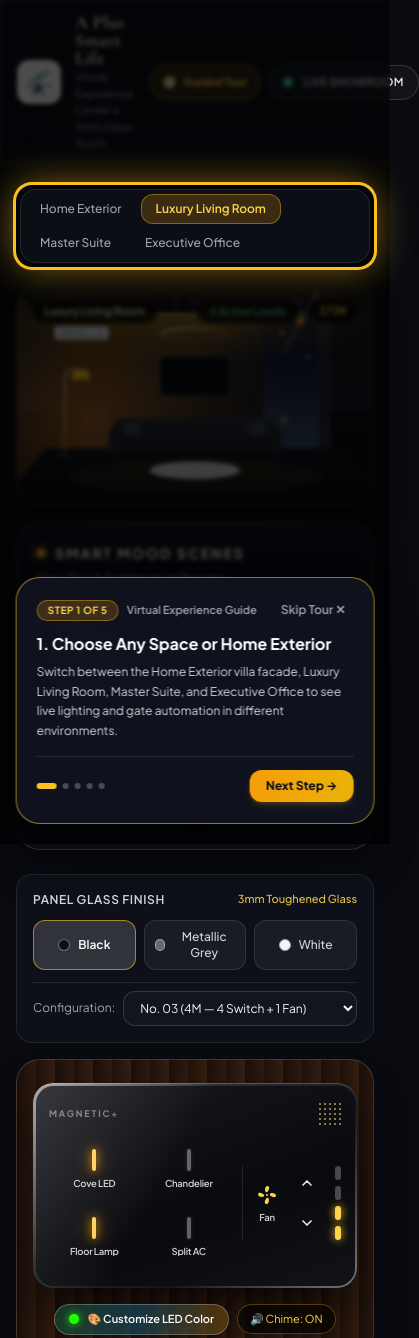
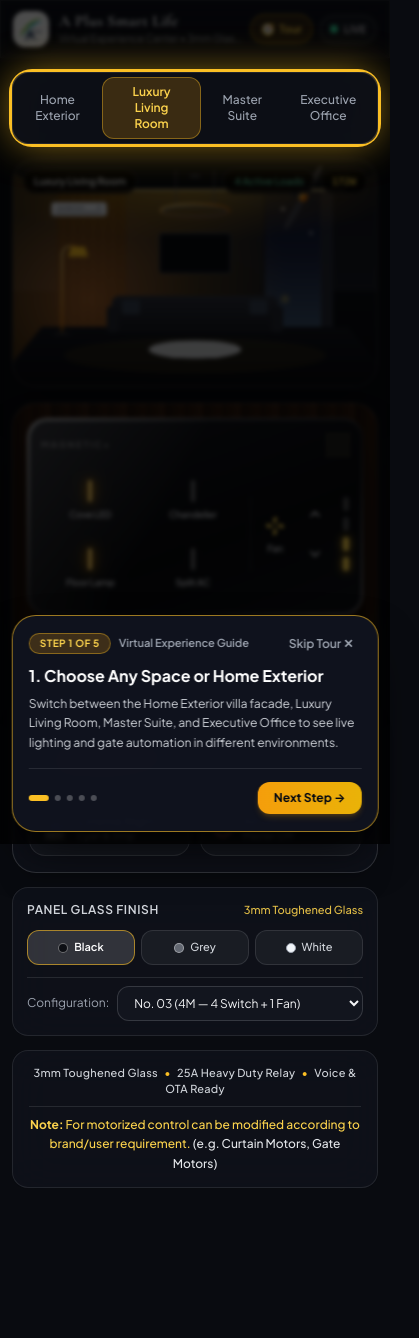
Before and after one commit to APLUSINFOTECH/Aplussmartlife.liveexperience, a plain HTML site: page index.html in a window 390 px wide. Shown: the top 1338 px of the page, 419 px wide, since content can reach past the window. After the commit the page ends 1202 px from the top, so only its background shows below. Drawn offline with nearby package versions, Linux system fonts and the light colour scheme.

Commit message:
Update index.html

```diff
--- a/index.html
+++ b/index.html
@@ -217,12 +217,12 @@
   <!-- ======================================================================
        1. HEADER & BRANDING
        ====================================================================== -->
-  <header class="sticky top-0 z-40 glass-card border-b border-white/10 px-4 sm:px-6 lg:px-8 py-3">
-    <div class="max-w-[1400px] mx-auto flex items-center justify-between gap-4">
+  <header class="sticky top-0 z-40 glass-card border-b border-white/10 px-3 sm:px-6 lg:px-8 py-2.5 sm:py-3">
+    <div class="max-w-[1400px] mx-auto flex flex-nowrap items-center justify-between gap-2 sm:gap-4">
 
       <!-- Brand Logo Emblem + Title -->
-      <div class="flex items-center gap-3.5">
-        <div class="bg-white rounded-xl p-1.5 shadow-md shadow-black/40 w-11 h-11 flex items-center justify-center shrink-0">
+      <div class="flex items-center gap-2.5 sm:gap-3.5 min-w-0 shrink">
+        <div class="bg-white rounded-xl p-1 sm:p-1.5 shadow-md shadow-black/40 w-9 h-9 sm:w-11 sm:h-11 flex items-center justify-center shrink-0">
           <svg viewBox="0 0 120 110" class="w-full h-full" aria-label="A Plus Smart Life Logo">
             <!-- Green Swoosh -->
             <path d="M12 88 C 24 44, 62 16, 108 6 C 74 24, 42 50, 12 88 Z" fill="#8cc63f"/>
@@ -238,34 +238,34 @@
             <text x="60" y="106" text-anchor="middle" font-family="Plus Jakarta Sans, sans-serif" font-weight="700" font-size="8.5" letter-spacing="1.8" fill="#132d54">SMART LIFE</text>
           </svg>
         </div>
-        <div>
-          <div class="flex items-center gap-2">
-            <h1 class="font-serif-luxury text-lg sm:text-xl font-bold tracking-wide text-white leading-none">
+        <div class="min-w-0">
+          <div class="flex items-center gap-1.5 sm:gap-2">
+            <h1 class="font-serif-luxury text-base sm:text-xl font-bold tracking-wide text-white leading-none truncate">
               A Plus Smart Life
             </h1>
             <span class="hidden md:inline-block px-2 py-0.5 rounded-full text-[10px] font-bold uppercase tracking-wider bg-amber-500/15 text-amber-300 border border-amber-400/30">
               Magnetic+
             </span>
           </div>
-          <p class="text-[11px] text-gray-400 mt-0.5">Virtual Experience Center • 3mm Glass Touch</p>
+          <p class="text-[10px] sm:text-[11px] text-gray-400 mt-0.5 truncate">Virtual Experience Center • 3mm Glass Touch</p>
         </div>
       </div>
 
       <!-- Right Status Pill + Replay Guided Tour Button -->
-      <div class="flex items-center gap-2 sm:gap-3 shrink-0">
+      <div class="flex items-center gap-1.5 sm:gap-3 shrink-0">
         <button type="button" onclick="startGuidedTour(true)" id="headerTourBtn"
-          class="px-3 sm:px-3.5 py-2 rounded-full text-[11px] sm:text-xs font-bold bg-amber-500/15 hover:bg-amber-500/25 border border-amber-400/50 text-amber-300 flex items-center gap-1.5 transition cursor-pointer shadow-sm">
+          class="px-2.5 sm:px-3.5 py-1.5 sm:py-2 rounded-full text-[11px] sm:text-xs font-bold bg-amber-500/15 hover:bg-amber-500/25 border border-amber-400/50 text-amber-300 flex items-center gap-1 sm:gap-1.5 transition cursor-pointer shadow-sm whitespace-nowrap">
           <span>🧭</span>
-          <span>Guided Tour</span>
+          <span>Tour</span>
         </button>
 
-        <div class="px-3.5 sm:px-4 py-2 rounded-full text-[11px] sm:text-xs font-semibold tracking-wide bg-white/[0.04] border border-white/15 text-gray-200 flex items-center gap-2.5 shadow-inner">
-          <span class="relative flex h-2.5 w-2.5">
+        <div class="px-2.5 sm:px-4 py-1.5 sm:py-2 rounded-full text-[10px] sm:text-xs font-semibold tracking-wide bg-white/[0.04] border border-white/15 text-gray-200 flex items-center gap-1.5 sm:gap-2.5 shadow-inner whitespace-nowrap">
+          <span class="relative flex h-2 w-2 sm:h-2.5 sm:w-2.5">
             <span class="animate-ping absolute inline-flex h-full w-full rounded-full bg-emerald-400 opacity-75"></span>
-            <span class="relative inline-flex rounded-full h-2.5 w-2.5 bg-emerald-400"></span>
+            <span class="relative inline-flex rounded-full h-2 w-2 sm:h-2.5 sm:w-2.5 bg-emerald-400"></span>
           </span>
-          <span class="hidden sm:inline">LIVE VIRTUAL SHOWROOM • 230V AC VOICE READY</span>
-          <span class="sm:hidden">LIVE SHOWROOM</span>
+          <span class="hidden sm:inline">LIVE VIRTUAL SHOWROOM </span>
+          <span class="sm:hidden">LIVE</span>
         </div>
       </div>
     </div>
@@ -274,33 +274,33 @@
   <!-- ======================================================================
        MAIN EXPERIENCE STAGE (7 COLS LEFT VISUALIZER / 5 COLS RIGHT PANEL)
        ====================================================================== -->
-  <main class="flex-1 max-w-[1400px] w-full mx-auto px-4 sm:px-6 lg:px-8 py-5 sm:py-6 grid grid-cols-1 lg:grid-cols-12 gap-6 items-start">
+  <main class="flex-1 max-w-[1400px] w-full mx-auto px-3 sm:px-6 lg:px-8 py-3.5 sm:py-6 grid grid-cols-1 lg:grid-cols-12 gap-4 sm:gap-6 items-start">
 
     <!-- LEFT COLUMN (7 COLS): ROOM SELECTOR + ARCHITECTURAL VISUALIZER + SCENES -->
-    <section class="lg:col-span-7 flex flex-col gap-4">
-
-      <!-- Room Selector Pill Tabs -->
-      <div id="tour-step-rooms" class="flex flex-wrap items-center justify-between gap-2 p-1 rounded-2xl">
-        <div class="inline-flex flex-wrap items-center p-1 rounded-2xl glass-card gap-1" role="tablist">
+    <section class="lg:col-span-7 flex flex-col gap-3.5 sm:gap-4">
+
+      <!-- Room Selector Pill Tabs (Horizontally Scrollable on Mobile) -->
+      <div id="tour-step-rooms" class="flex items-center justify-between gap-2">
+        <div class="w-full sm:w-auto flex items-center overflow-x-auto p-1 rounded-2xl glass-card gap-1 no-scrollbar" role="tablist">
           <button onclick="selectRoom('exterior')" id="room-tab-exterior"
-            class="px-3.5 py-1.5 rounded-xl text-xs font-medium transition text-gray-400 hover:text-white border border-transparent">
+            class="shrink-0 px-3 sm:px-3.5 py-1.5 rounded-xl text-xs font-medium transition text-gray-400 hover:text-white border border-transparent">
             Home Exterior
           </button>
           <button onclick="selectRoom('living')" id="room-tab-living"
-            class="px-3.5 py-1.5 rounded-xl text-xs font-semibold transition bg-amber-500/20 text-amber-300 border border-amber-400/40">
+            class="shrink-0 px-3 sm:px-3.5 py-1.5 rounded-xl text-xs font-semibold transition bg-amber-500/20 text-amber-300 border border-amber-400/40">
             Luxury Living Room
           </button>
           <button onclick="selectRoom('bedroom')" id="room-tab-bedroom"
-            class="px-3.5 py-1.5 rounded-xl text-xs font-medium transition text-gray-400 hover:text-white border border-transparent">
+            class="shrink-0 px-3 sm:px-3.5 py-1.5 rounded-xl text-xs font-medium transition text-gray-400 hover:text-white border border-transparent">
             Master Suite
           </button>
           <button onclick="selectRoom('office')" id="room-tab-office"
-            class="px-3.5 py-1.5 rounded-xl text-xs font-medium transition text-gray-400 hover:text-white border border-transparent">
+            class="shrink-0 px-3 sm:px-3.5 py-1.5 rounded-xl text-xs font-medium transition text-gray-400 hover:text-white border border-transparent">
             Executive Office
           </button>
         </div>
 
-        <span class="hidden sm:inline-block text-xs text-gray-400">
+        <span class="hidden xl:inline-block text-xs text-gray-400">
           Tap switches on the right to control lighting live
         </span>
       </div>
@@ -534,23 +534,23 @@
         </svg>
 
         <!-- Floating HUD Status Overlay -->
-        <div class="absolute top-3.5 left-3.5 right-3.5 flex flex-wrap items-center justify-between gap-2 pointer-events-none">
-          <span id="hudRoomTitle" class="px-3 py-1 rounded-full text-[11px] font-semibold bg-black/65 backdrop-blur-md text-white border border-white/15">
+        <div class="absolute top-2.5 left-2.5 right-2.5 sm:top-3.5 sm:left-3.5 sm:right-3.5 flex items-center justify-between gap-1.5 pointer-events-none">
+          <span id="hudRoomTitle" class="px-2.5 sm:px-3 py-1 rounded-full text-[10px] sm:text-[11px] font-semibold bg-black/65 backdrop-blur-md text-white border border-white/15 truncate max-w-[52%]">
             Luxury Living Room
           </span>
-          <div class="flex items-center gap-2">
-            <span id="hudActiveLoads" class="px-3 py-1 rounded-full text-[11px] font-medium bg-black/65 backdrop-blur-md text-emerald-300 border border-white/15">
+          <div class="flex items-center gap-1.5 shrink-0">
+            <span id="hudActiveLoads" class="px-2.5 sm:px-3 py-1 rounded-full text-[10px] sm:text-[11px] font-medium bg-black/65 backdrop-blur-md text-emerald-300 border border-white/15 whitespace-nowrap">
               3 Active Loads
             </span>
-            <span id="hudWattage" class="px-3 py-1 rounded-full text-[11px] font-mono font-semibold bg-black/65 backdrop-blur-md text-amber-300 border border-white/15">
+            <span id="hudWattage" class="px-2.5 sm:px-3 py-1 rounded-full text-[10px] sm:text-[11px] font-mono font-semibold bg-black/65 backdrop-blur-md text-amber-300 border border-white/15 whitespace-nowrap">
               124W
             </span>
           </div>
         </div>
       </div>
 
-      <!-- 3. PROMINENT SMART MOOD SCENES SHOWCASE -->
-      <div id="tour-step-scenes" class="glass-card rounded-3xl p-5 sm:p-6 border border-white/15 shadow-2xl shadow-black/40 flex flex-col gap-4 relative overflow-hidden">
+      <!-- 3. PROMINENT SMART MOOD SCENES SHOWCASE (Desktop Order Below Viewport, Mobile Order After Touch Panel) -->
+      <div id="tour-step-scenes" class="hidden lg:flex glass-card rounded-3xl p-5 sm:p-6 border border-white/15 shadow-2xl shadow-black/40 flex-col gap-4 relative overflow-hidden">
         <div class="absolute inset-x-0 top-0 h-px bg-gradient-to-r from-transparent via-amber-400/40 to-transparent pointer-events-none"></div>
 
         <div class="flex flex-wrap items-center justify-between gap-2">
@@ -601,29 +601,103 @@
     </section>
 
     <!-- RIGHT COLUMN (5 COLS): INTERACTIVE MAGNETIC+ GLASS TOUCH PANEL SIMULATOR -->
-    <aside class="lg:col-span-5 flex flex-col gap-4">
+    <aside class="lg:col-span-5 flex flex-col gap-3.5 sm:gap-4">
+
+      <!-- Wall-Mounted Magnetic+ Glass Touch Panel (Order 1 on Mobile so it sits directly beneath the Room Screen!) -->
+      <div id="panelWallStage" class="order-1 lg:order-2 wall-walnut relative rounded-3xl p-3.5 sm:p-7 flex flex-col items-center justify-center min-h-[245px] sm:min-h-[300px] border border-white/15 shadow-2xl transition-all duration-500">
+
+        <div id="magneticPlate" class="magnetic-plate plate-black w-full max-w-[490px] px-3.5 py-4 sm:px-6 sm:py-6">
+          <div id="touchPlateContent" class="relative z-10"></div>
+        </div>
+
+        <div class="mt-3.5 sm:mt-4 flex flex-wrap items-center justify-center gap-2">
+          <button type="button" onclick="openRgbLedModal()" id="rgbCustomizerTriggerBtn"
+            class="text-[11px] font-semibold text-white bg-gradient-to-r from-emerald-500/25 via-sky-500/25 to-amber-500/25 hover:from-emerald-500/35 hover:to-amber-500/35 backdrop-blur-md px-3 sm:px-3.5 py-1.5 rounded-full border border-white/25 flex items-center gap-2 transition cursor-pointer shadow-md">
+            <span id="rgbStatusDotBadge" class="w-2.5 h-2.5 rounded-full bg-[#22ff00] shadow-[0_0_8px_#22ff00]"></span>
+            <span>🎨 LED Color</span>
+          </button>
+          <button onclick="toggleSound()" id="soundToggleBtn"
+            class="text-[11px] text-amber-300 bg-black/55 hover:bg-black/75 backdrop-blur-md px-3 py-1.5 rounded-full border border-amber-400/30 transition cursor-pointer">
+            🔊 Chime: ON
+          </button>
+        </div>
+      </div>
+
+      <!-- Mobile Smart Mood Scenes (Visible on Mobile/Tablet directly below the Touch Panel) -->
+      <div class="order-2 lg:hidden glass-card rounded-3xl p-4 border border-white/15 shadow-xl flex flex-col gap-3">
+        <div class="flex items-center justify-between gap-2">
+          <div class="flex items-center gap-2">
+            <span class="w-2 h-2 rounded-full bg-amber-400 shadow-[0_0_8px_#fbbf24]"></span>
+            <h2 class="text-xs font-bold tracking-[0.14em] uppercase text-white">Smart Mood Scenes</h2>
+          </div>
+          <span class="text-[10px] text-gray-400">One-Touch Presets</span>
+        </div>
+
+        <div class="grid grid-cols-2 gap-2.5">
+          <button onclick="applyScene('welcome')" id="mob-scene-btn-welcome"
+            class="flex items-center gap-2.5 text-left p-3 rounded-2xl transition bg-amber-500/20 text-amber-200 border border-amber-400/60">
+            <span class="text-xl leading-none">✨</span>
+            <div>
+              <span class="text-xs font-bold text-white block leading-tight">Welcome Home</span>
+              <span class="text-[10px] text-amber-200/80 block">Warm Cove</span>
+            </div>
+          </button>
+
+          <button onclick="applyScene('dinner')" id="mob-scene-btn-dinner"
+            class="flex items-center gap-2.5 text-left p-3 rounded-2xl transition bg-white/[0.04] text-gray-200 border border-white/10">
+            <span class="text-xl leading-none">🥂</span>
+            <div>
+              <span class="text-xs font-bold text-white block leading-tight">Dinner Party</span>
+              <span class="text-[10px] text-gray-400 block">Chandelier &amp; AC</span>
+            </div>
+          </button>
+
+          <button onclick="applyScene('cinema')" id="mob-scene-btn-cinema"
+            class="flex items-center gap-2.5 text-left p-3 rounded-2xl transition bg-white/[0.04] text-gray-200 border border-white/10">
+            <span class="text-xl leading-none">🎬</span>
+            <div>
+              <span class="text-xs font-bold text-white block leading-tight">Cinema Night</span>
+              <span class="text-[10px] text-gray-400 block">Cyan &amp; Strip</span>
+            </div>
+          </button>
+
+          <button onclick="applyScene('alloff')" id="mob-scene-btn-alloff"
+            class="flex items-center gap-2.5 text-left p-3 rounded-2xl transition bg-white/[0.04] text-gray-200 border border-white/10">
+            <span class="text-rose-400 shrink-0">
+              <svg viewBox="0 0 24 24" class="w-5 h-5" fill="none" stroke="currentColor" stroke-width="2.25" stroke-linecap="round" stroke-linejoin="round">
+                <path d="M18.36 6.64a9 9 0 1 1-12.73 0"></path>
+                <line x1="12" y1="2" x2="12" y2="12"></line>
+              </svg>
+            </span>
+            <div>
+              <span class="text-xs font-bold text-white block leading-tight">All Off</span>
+              <span class="text-[10px] text-gray-400 block">Master Off</span>
+            </div>
+          </button>
+        </div>
+      </div>
 
       <!-- Finish Switcher & Brochure Model Selector -->
-      <div id="tour-step-finish" class="glass-card rounded-2xl p-4 flex flex-col gap-3">
+      <div id="tour-step-finish" class="order-3 lg:order-1 glass-card rounded-2xl p-3.5 sm:p-4 flex flex-col gap-3">
         <div class="flex items-center justify-between">
           <span class="text-xs font-semibold uppercase tracking-wider text-gray-300">Panel Glass Finish</span>
           <span class="text-[11px] text-amber-300/90 font-medium">3mm Toughened Glass</span>
         </div>
 
-        <div class="grid grid-cols-3 gap-2">
+        <div class="grid grid-cols-3 gap-1.5 sm:gap-2">
           <button onclick="setPanelFinish('black')" id="fin-btn-black"
-            class="flex items-center justify-center gap-2 py-2 px-2.5 rounded-xl text-xs font-semibold bg-white/15 border border-amber-400/60 text-white transition">
-            <span class="w-3 h-3 rounded-full bg-[#0d0f14] border border-white/40"></span>
+            class="flex items-center justify-center gap-1.5 sm:gap-2 py-2 px-2 rounded-xl text-[11px] sm:text-xs font-semibold bg-white/15 border border-amber-400/60 text-white transition">
+            <span class="w-2.5 h-2.5 sm:w-3 sm:h-3 rounded-full bg-[#0d0f14] border border-white/40 shrink-0"></span>
             <span>Black</span>
           </button>
           <button onclick="setPanelFinish('grey')" id="fin-btn-grey"
-            class="flex items-center justify-center gap-2 py-2 px-2.5 rounded-xl text-xs font-medium bg-white/5 hover:bg-white/10 border border-white/10 text-gray-300 transition">
-            <span class="w-3 h-3 rounded-full bg-[#636872] border border-white/40"></span>
-            <span>Metallic Grey</span>
+            class="flex items-center justify-center gap-1.5 sm:gap-2 py-2 px-2 rounded-xl text-[11px] sm:text-xs font-medium bg-white/5 hover:bg-white/10 border border-white/10 text-gray-300 transition">
+            <span class="w-2.5 h-2.5 sm:w-3 sm:h-3 rounded-full bg-[#636872] border border-white/40 shrink-0"></span>
+            <span>Grey</span>
           </button>
           <button onclick="setPanelFinish('white')" id="fin-btn-white"
-            class="flex items-center justify-center gap-2 py-2 px-2.5 rounded-xl text-xs font-medium bg-white/5 hover:bg-white/10 border border-white/10 text-gray-300 transition">
-            <span class="w-3 h-3 rounded-full bg-[#f1f5f9] border border-gray-400"></span>
+            class="flex items-center justify-center gap-1.5 sm:gap-2 py-2 px-2 rounded-xl text-[11px] sm:text-xs font-medium bg-white/5 hover:bg-white/10 border border-white/10 text-gray-300 transition">
+            <span class="w-2.5 h-2.5 sm:w-3 sm:h-3 rounded-full bg-[#f1f5f9] border border-gray-400 shrink-0"></span>
             <span>White</span>
           </button>
         </div>
@@ -640,28 +714,8 @@
         </div>
       </div>
 
-      <!-- Wall-Mounted Magnetic+ Glass Touch Panel -->
-      <div id="panelWallStage" class="wall-walnut relative rounded-3xl p-4 sm:p-7 flex flex-col items-center justify-center min-h-[300px] border border-white/15 shadow-2xl transition-all duration-500">
-
-        <div id="magneticPlate" class="magnetic-plate plate-black w-full max-w-[490px] px-4 py-5 sm:px-6 sm:py-6">
-          <div id="touchPlateContent" class="relative z-10"></div>
-        </div>
-
-        <div class="mt-4 flex flex-wrap items-center justify-center gap-2">
-          <button type="button" onclick="openRgbLedModal()" id="rgbCustomizerTriggerBtn"
-            class="text-[11px] font-semibold text-white bg-gradient-to-r from-emerald-500/25 via-sky-500/25 to-amber-500/25 hover:from-emerald-500/35 hover:to-amber-500/35 backdrop-blur-md px-3.5 py-1.5 rounded-full border border-white/25 flex items-center gap-2 transition cursor-pointer shadow-md">
-            <span id="rgbStatusDotBadge" class="w-2.5 h-2.5 rounded-full bg-[#22ff00] shadow-[0_0_8px_#22ff00]"></span>
-            <span>🎨 Customize LED Color</span>
-          </button>
-          <button onclick="toggleSound()" id="soundToggleBtn"
-            class="text-[11px] text-amber-300 bg-black/55 hover:bg-black/75 backdrop-blur-md px-3 py-1.5 rounded-full border border-amber-400/30 transition cursor-pointer">
-            🔊 Chime: ON
-          </button>
-        </div>
-      </div>
-
       <!-- Compact Brochure Spec Strip -->
-      <div class="glass-card rounded-2xl px-4 py-3.5 text-center flex flex-col gap-2">
+      <div class="order-4 lg:order-3 glass-card rounded-2xl px-4 py-3.5 text-center flex flex-col gap-2">
         <p class="text-[11px] font-medium tracking-wide text-gray-300">
           3mm Toughened Glass <span class="text-amber-400 mx-1">•</span>
 
@@ -761,8 +815,8 @@
        ====================================================================== -->
   <div id="guidedTourBackdrop" class="fixed inset-0 z-50 hidden bg-black/70 backdrop-blur-[2px] transition-opacity duration-300"></div>
 
-  <div id="guidedTourCard" class="fixed bottom-5 left-1/2 -translate-x-1/2 z-[70] hidden w-[92%] max-w-lg rounded-3xl glass-card bg-[#10141f]/95 border border-amber-400/60 p-5 sm:p-6 shadow-2xl shadow-black/90">
-    <div class="flex items-center justify-between gap-2 mb-2.5">
+  <div id="guidedTourCard" class="fixed bottom-3 sm:bottom-5 left-1/2 -translate-x-1/2 z-[70] hidden w-[94%] sm:w-[92%] max-w-lg rounded-3xl glass-card bg-[#10141f]/95 border border-amber-400/60 p-4 sm:p-6 shadow-2xl shadow-black/90">
+    <div class="flex items-center justify-between gap-2 mb-2">
       <div class="flex items-center gap-2">
         <span class="px-2.5 py-0.5 rounded-full text-[10px] font-extrabold uppercase tracking-wider bg-amber-500/20 text-amber-300 border border-amber-400/40" id="tourStepCounter">
           Step 1 of 5
@@ -987,10 +1041,19 @@
       };
       const defaultStyle = 'group flex flex-col items-start text-left p-4 sm:p-5 rounded-2xl transition-all duration-200 bg-white/[0.04] hover:bg-white/[0.09] text-gray-200 border border-white/10 hover:border-white/25';
 
+      const mobActiveStyles = {
+        welcome: 'flex items-center gap-2.5 text-left p-3 rounded-2xl transition bg-amber-500/20 text-amber-200 border border-amber-400/60',
+        dinner: 'flex items-center gap-2.5 text-left p-3 rounded-2xl transition bg-amber-500/20 text-amber-200 border border-amber-400/60',
+        cinema: 'flex items-center gap-2.5 text-left p-3 rounded-2xl transition bg-sky-500/20 text-sky-200 border border-sky-400/60',
+        alloff: 'flex items-center gap-2.5 text-left p-3 rounded-2xl transition bg-rose-500/20 text-rose-200 border border-rose-400/60'
+      };
+      const mobDefaultStyle = 'flex items-center gap-2.5 text-left p-3 rounded-2xl transition bg-white/[0.04] text-gray-200 border border-white/10';
+
       ['welcome', 'dinner', 'cinema', 'alloff'].forEach(s => {
         const btn = document.getElementById(`scene-btn-${s}`);
-        if (!btn) return;
-        btn.className = s === appState.scene ? activeStyles[s] : defaultStyle;
+        if (btn) btn.className = s === appState.scene ? activeStyles[s] : defaultStyle;
+        const mobBtn = document.getElementById(`mob-scene-btn-${s}`);
+        if (mobBtn) mobBtn.className = s === appState.scene ? mobActiveStyles[s] : mobDefaultStyle;
       });
     }
 
@@ -1017,8 +1080,8 @@
       ['black', 'grey', 'white'].forEach(f => {
         const btn = document.getElementById(`fin-btn-${f}`);
         btn.className = f === finish
-          ? 'flex items-center justify-center gap-2 py-2 px-2.5 rounded-xl text-xs font-semibold bg-white/15 border border-amber-400/60 text-white transition'
-          : 'flex items-center justify-center gap-2 py-2 px-2.5 rounded-xl text-xs font-medium bg-white/5 hover:bg-white/10 border border-white/10 text-gray-300 transition';
+          ? 'flex items-center justify-center gap-1.5 sm:gap-2 py-2 px-2 rounded-xl text-[11px] sm:text-xs font-semibold bg-white/15 border border-amber-400/60 text-white transition'
+          : 'flex items-center justify-center gap-1.5 sm:gap-2 py-2 px-2 rounded-xl text-[11px] sm:text-xs font-medium bg-white/5 hover:bg-white/10 border border-white/10 text-gray-300 transition';
       });
 
       renderTouchPlate();
@@ -1142,7 +1205,7 @@
       ` : '';
 
       const socketsHtml = socketCount > 0 ? `
-        <div class="flex flex-col sm:flex-row items-center justify-center gap-2.5 pl-2.5 border-l ${isWhite ? 'border-slate-300/80' : 'border-white/10'} shrink-0">
+        <div class="flex flex-col items-center justify-center gap-1.5 sm:gap-2 pl-2 sm:pl-2.5 border-l ${isWhite ? 'border-slate-300/80' : 'border-white/10'} shrink-0">
           ${Array.from({ length: socketCount }).map((_, idx) => {
             const frameStyle = isWhite
               ? 'bg-gradient-to-br from-slate-100 to-slate-200 border-2 border-slate-300/95 shadow-inner'
@@ -1151,9 +1214,9 @@
             const slotStroke = isWhite ? '#94a3b8' : '#3f4451';
             const brassPin = '#b48a3e';
             return `
-              <div class="flex flex-col items-center gap-1 p-0.5 select-none" title="Universal Multi-Pin AC Socket (Non-Touch)">
-                <div class="w-14 h-14 sm:w-16 sm:h-16 rounded-2xl flex items-center justify-center ${frameStyle}">
-                  <svg viewBox="0 0 64 64" class="w-12 h-12 sm:w-14 sm:h-14" aria-hidden="true">
+              <div class="flex flex-col items-center gap-0.5 p-0.5 select-none" title="Universal Multi-Pin AC Socket (Non-Touch)">
+                <div class="w-11 h-11 sm:w-14 sm:h-14 rounded-xl sm:rounded-2xl flex items-center justify-center ${frameStyle}">
+                  <svg viewBox="0 0 64 64" class="w-9 h-9 sm:w-12 sm:h-12" aria-hidden="true">
                     <!-- Recessed Square Socket Well -->
                     <rect x="3" y="3" width="58" height="58" rx="8" fill="none" stroke="${slotStroke}" stroke-width="1.3" opacity="0.7" />
 
@@ -1171,7 +1234,7 @@
                     <path d="M41 43 h10 v9 h-12.5 v-4.5 h2.5 z" fill="${slotFill}" stroke="${slotStroke}" stroke-width="1" />
                   </svg>
                 </div>
-                <span class="text-[9px] font-semibold tracking-wide ${labelColor}">Socket ${idx + 1}</span>
+                <span class="text-[8px] sm:text-[9px] font-semibold tracking-wide ${labelColor}">Socket ${idx + 1}</span>
               </div>
             `;
           }).join('')}
```
